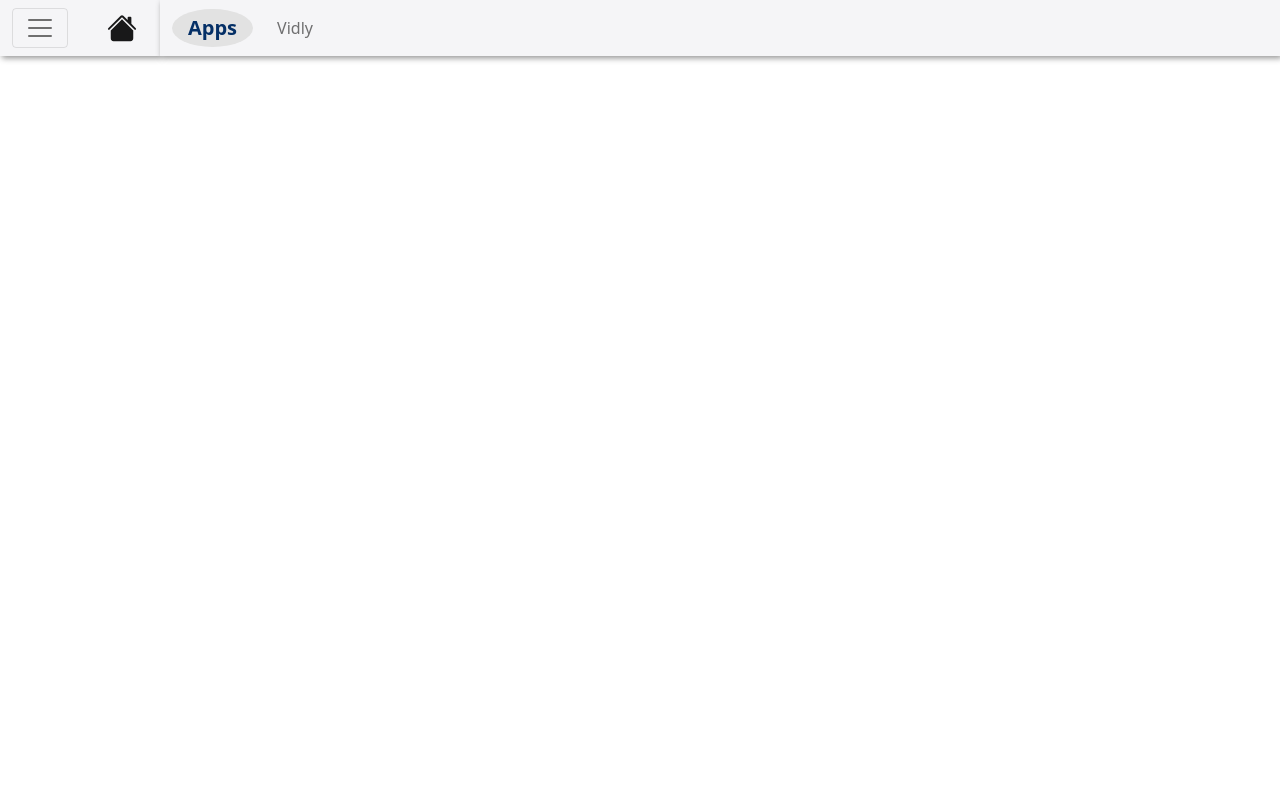
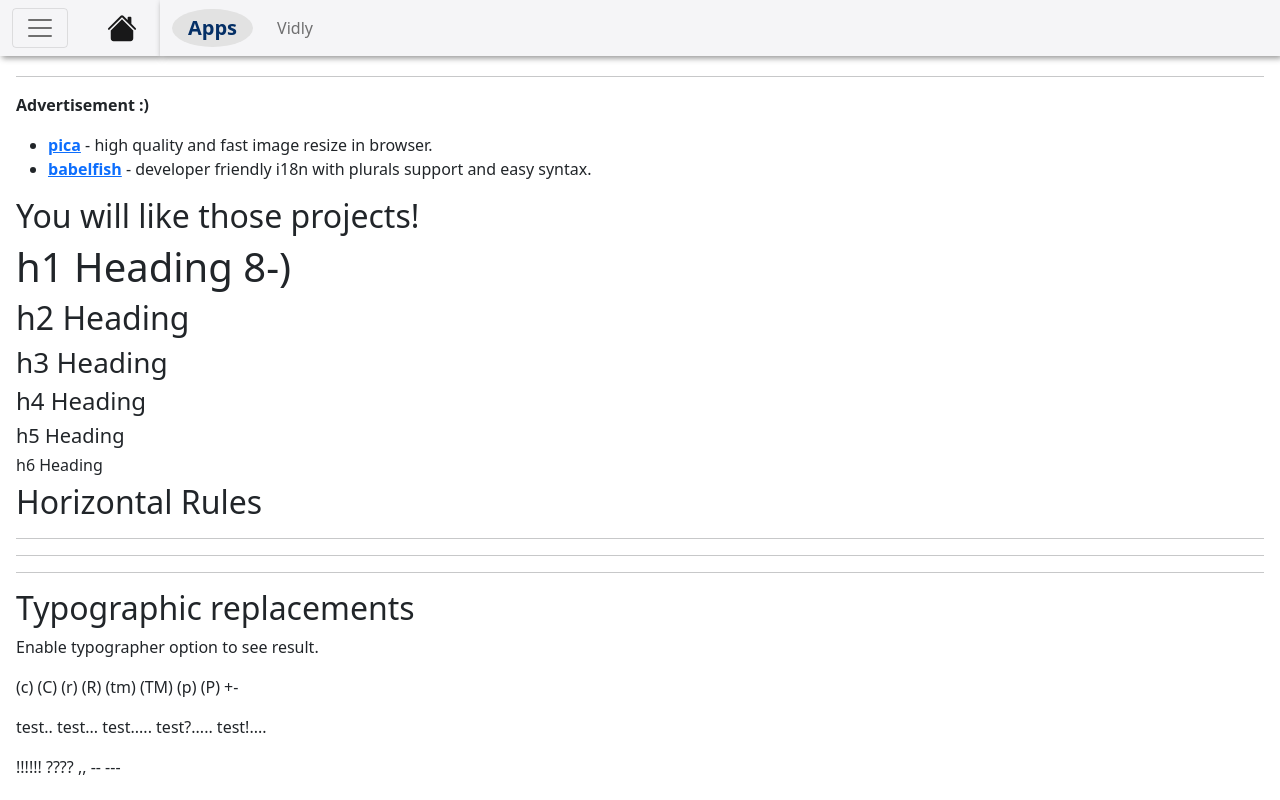
Before and after one commit to JConan/my-portofolio, a React (Create React App) app: page / in a window 1280 px wide. Built offline with nearby package versions, Linux system fonts and the light colour scheme.

Commit message:
put back component content

```diff
--- a/src/App.sass
+++ b/src/App.sass
@@ -1,5 +1,5 @@
 .app
     main
-        margin-left: 6rem
-        height: 100vh
+        margin-top: 3.75rem
+        height: calc( 100vh - 4.5rem)
         overflow: hidden
--- a/src/App.tsx
+++ b/src/App.tsx
@@ -1,14 +1,17 @@
 import React from "react";
 import MenuBar from "./components/MenuBar";
 import "./App.sass";
-import 'bootstrap/dist/css/bootstrap.min.css';
-import 'bootstrap/dist/js/bootstrap.min'
-
+import "bootstrap/dist/css/bootstrap.min.css";
+import "bootstrap/dist/js/bootstrap.min";
+import Content from "./components/Content";
 
 function App() {
   return (
     <div className="app">
       <MenuBar />
+      <main>
+        <Content />
+      </main>
     </div>
   );
 }
```
